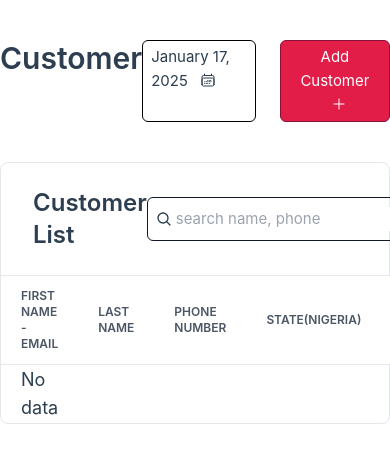
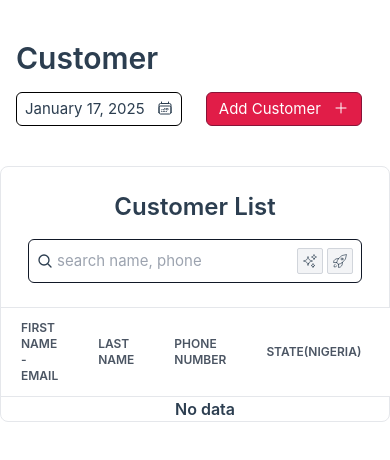
Before and after one commit to kelvinsekx/sycamore-assessment, a Vue app: page / in a window 390 px wide. Shown: the top 460 px of the page. Built offline with nearby package versions, Linux system fonts and the light colour scheme; the HTML template or start-up script is replaced by a standard one.

Commit message:
be done with

```diff
--- a/src/App.vue
+++ b/src/App.vue
@@ -57,7 +57,9 @@ const customersStore = useCustomerStore()
 
     <BreadCrumb @toggle-modal="toggleModal" />
     <div class="mt-10 bg-white rounded-lg border-gray-200 border">
-      <div class="w-full flex justify-between items-center px-8 py-6">
+      <div
+        class="flex flex-col max-md:gap-4 max-md:px-4 md:flex-row justify-between items-center px-8 py-6"
+      >
         <span class="text-2xl font-semibold">Customer List</span>
         <SearchComponent />
       </div>
@@ -94,17 +96,13 @@ const customersStore = useCustomerStore()
               :active-index="activeTableDataIndex"
             />
           </template>
-          <template
-            v-if="
-              customersStore.customers.length < 1 || customersStore.filteredCustomers.length < 1
-            "
-          >
-            <tr>
-              <td class="text-left pl-5 text-lg">No data</td>
-            </tr>
-          </template>
         </tbody>
       </table>
+      <template
+        v-if="customersStore.customers.length < 1 || customersStore.filteredCustomers.length < 1"
+      >
+        <p class="text-center pl-5 text-base font-semibold">No data</p>
+      </template>
     </div>
   </div>
 </template>
--- a/src/components/BreadCrumb.vue
+++ b/src/components/BreadCrumb.vue
@@ -13,7 +13,7 @@ const toggleModal = () => {
 }
 </script>
 <template>
-  <div class="flex w-full justify-between">
+  <div class="flex flex-col max-md:gap-4 max-md:px-4 md:flex-row w-full justify-between">
     <div class="text-3xl font-semibold">Customer</div>
     <div class="flex gap-6">
       <div class="border border-black rounded-md px-2 py-1">
--- a/src/components/TableRowComponent.vue
+++ b/src/components/TableRowComponent.vue
@@ -21,7 +21,7 @@ const emitToggleOtherActions = (index: number) => emits('toggleOtherActions', {
 const emitToggleUpdateModal = (index: number) => emits('toggleUpdateModal', { index })
 </script>
 <template>
-  <tr class="sekx_tr" v-for="(customer, index) in customers" :key="customer.firstName">
+  <tr class="sekx_tr bg-white" v-for="(customer, index) in customers" :key="customer.firstName">
     <td class="border-b text-xs">
       <div>
         <p class="whitespace-no-wrap font-semibold">{{ customer.firstName }}</p>
```
